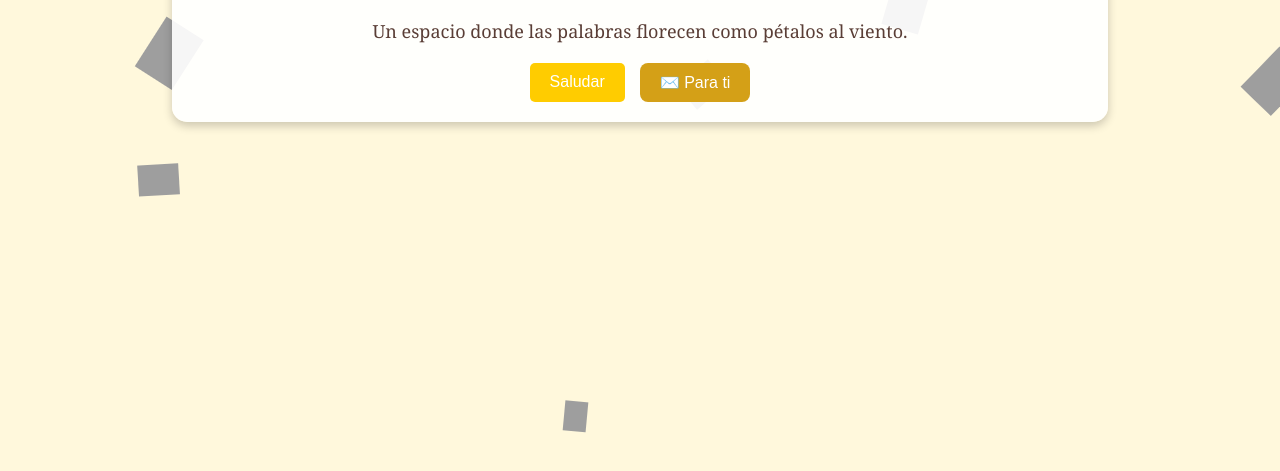
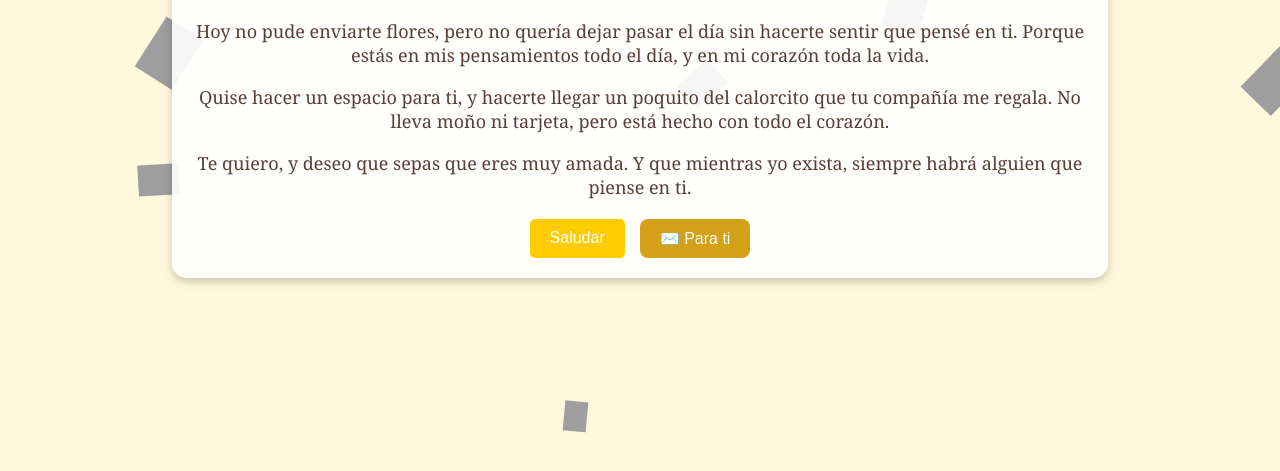
Before and after one commit to CitlalliZP/paraMich, a plain HTML site: page index.html in a window 1280 px wide. Shown: the part 137-608 px from the top of the page. Drawn offline with Linux system fonts and the light colour scheme; grey boxes are pictures that could not be loaded.

Commit message:
Update index.html

```diff
--- a/index.html
+++ b/index.html
@@ -108,7 +108,19 @@
 <body>
     <div class="container">
         <h1>🌼 Rinconcito para Mich 🌼</h1>
-        <p>Un espacio donde las palabras florecen como pétalos al viento.</p>
+        <p>Hoy no pude enviarte flores,
+pero no quería dejar pasar el día sin hacerte sentir que pensé en ti.
+Porque estás en mis pensamientos todo el día,
+y en mi corazón toda la vida.</p>
+
+<p>Quise hacer un espacio para ti,
+y hacerte llegar un poquito del calorcito que tu compañía me regala.
+No lleva moño ni tarjeta,
+pero está hecho con todo el corazón.</p>
+
+<p>Te quiero, y deseo que sepas que eres muy amada.
+Y que mientras yo exista,
+siempre habrá alguien que piense en ti.</p>
         <div class="buttons">
             <button class="button" onclick="alert('Este es un detallito para ti 🌻')">Saludar</button>
             <button class="envelope-button" onclick="toggleImage()">Para ti</button>
@@ -117,7 +129,7 @@
     </div>
 
     <!-- Música de fondo con loop -->
-    <iframe width="0" height="0" src="https://www.youtube.com/embed/dqnDRGsb1Zs?autoplay=1&loop=1&playlist=dqnDRGsb1Zs" frameborder="0" allow="autoplay; encrypted-media" allowfullscreen></iframe>
+    <iframe width="0" height="0" src="https://www.youtube.com/watch?v=PykXcyfPUk4" frameborder="0" allow="autoplay; encrypted-media" allowfullscreen></iframe>
 
     <script>
         function toggleImage() {
```
